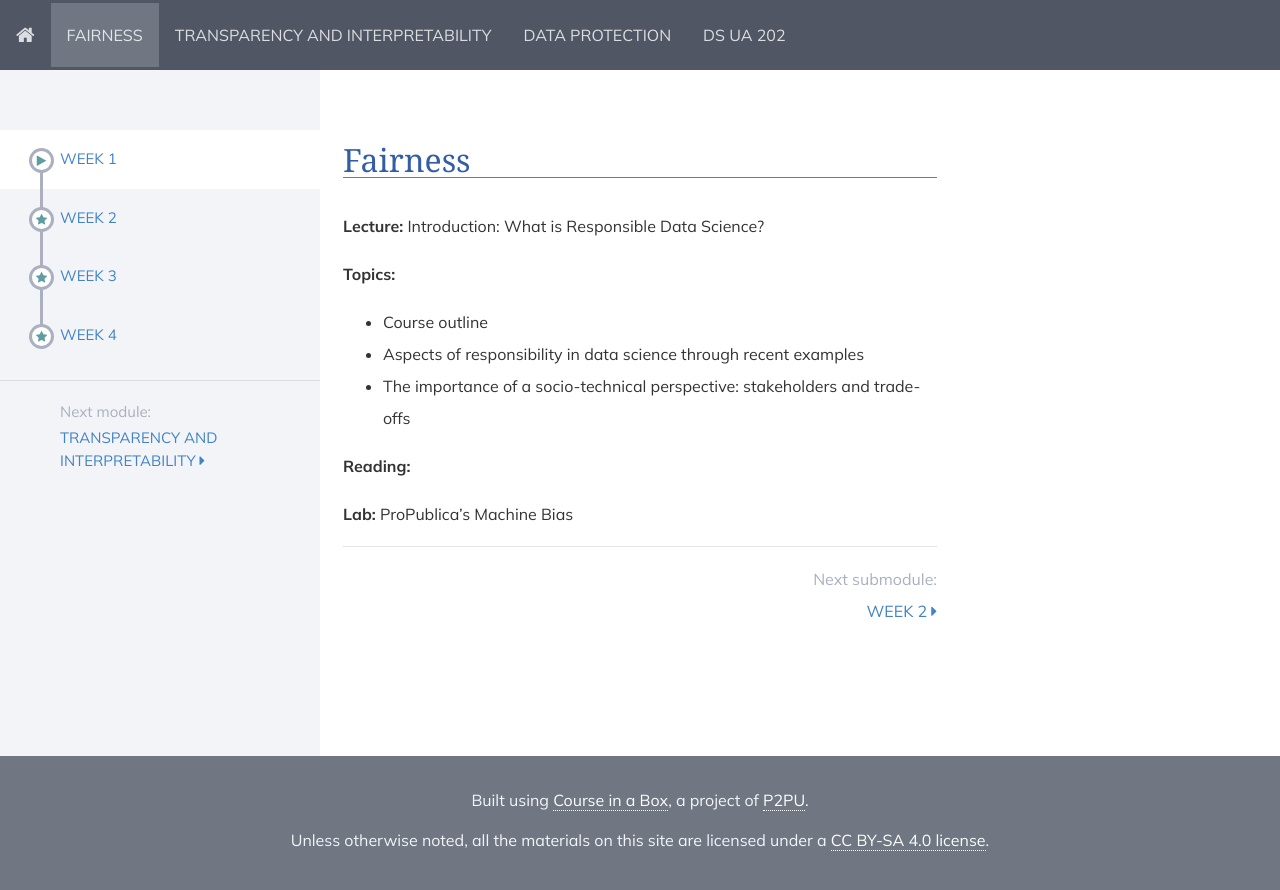
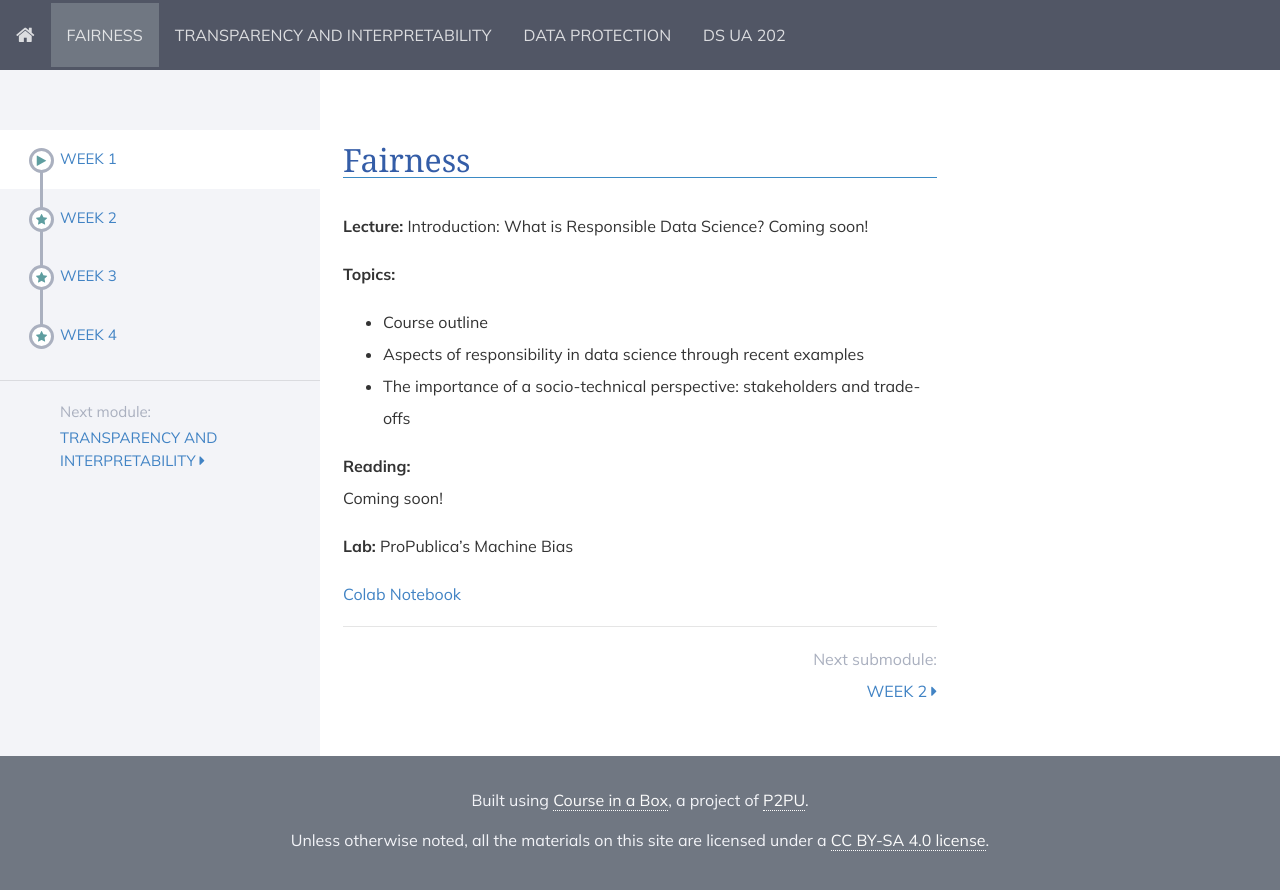
Before and after one commit to DataResponsibly/rds25, a Jekyll site: the page built from modules/fairness/_posts/2000-01-01-week1.md, in a window 1280 px wide. Shown: the top 890 px of the page. Built offline with Jekyll 4.4.1, drawn with Linux system fonts in a browser that asks for light colours; nearby versions of some CDN libraries.

Commit message:
Update 2000-01-01-week1.md

```diff
--- a/modules/fairness/_posts/2000-01-01-week1.md
+++ b/modules/fairness/_posts/2000-01-01-week1.md
@@ -5,6 +5,8 @@ title: Week 1
 ## Fairness
 
 **Lecture:** Introduction: What is Responsible Data Science?
+Coming soon!
+
 <!--- * DS-GA 1017: [intro slides](../../../assets/1_Intro_1017.pdf) * DS-UA 202: [intro slides](../../../assets/1_Intro_202-Spring2024.pdf) -->
 
 **Topics:**
@@ -14,11 +16,12 @@ title: Week 1
 * The importance of a socio-technical perspective: stakeholders and trade-offs
 
 **Reading:**
+Coming soon!
+
 <!---
 [Introduction and Algorithmic Fairness](../../../assets/fairness_reader_2024.pdf)
 -->
 
 **Lab:** ProPublica's Machine Bias
-<!---
+
 [Colab Notebook](https://drive.google.com/file/d/1RtVVABOOtccq0TOmWy3WeTCp2BVeCIyH/view?usp=sharing)
--->
```
